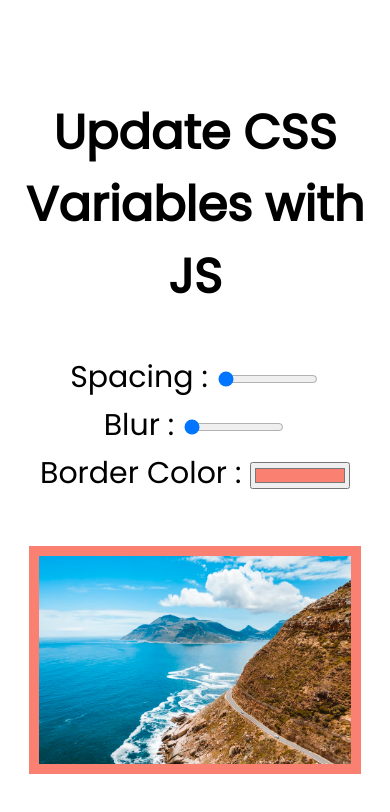
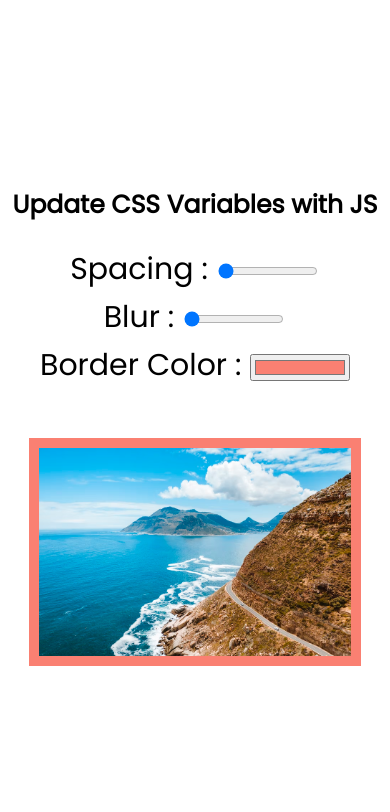
Before and after one commit to Hanu73/JavaScript30, a plain HTML site: page css-variables/index.html in a window 390 px wide. Drawn offline with Linux system fonts and the light colour scheme.

```diff
--- a/css-variables/styles.css
+++ b/css-variables/styles.css
@@ -39,7 +39,11 @@
     display: flex;
     align-items: center;
   }
-  .scenery{
+  .scenery {
     width: 80%;
   }
+
+  .heading h2 {
+    font-size: 25px;
+  }
 }
```
